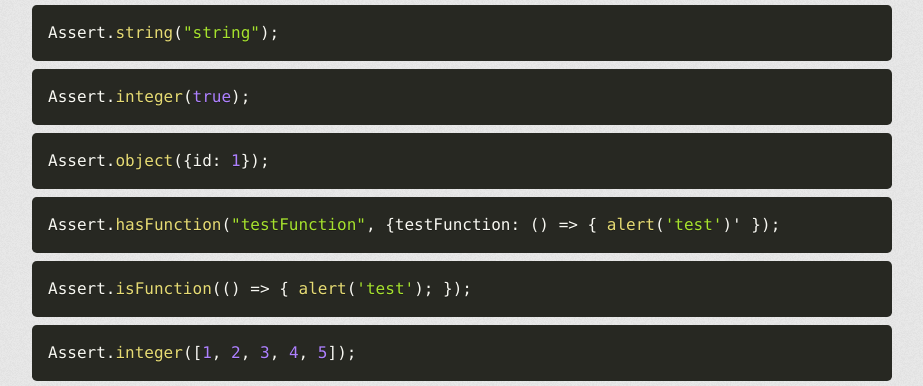
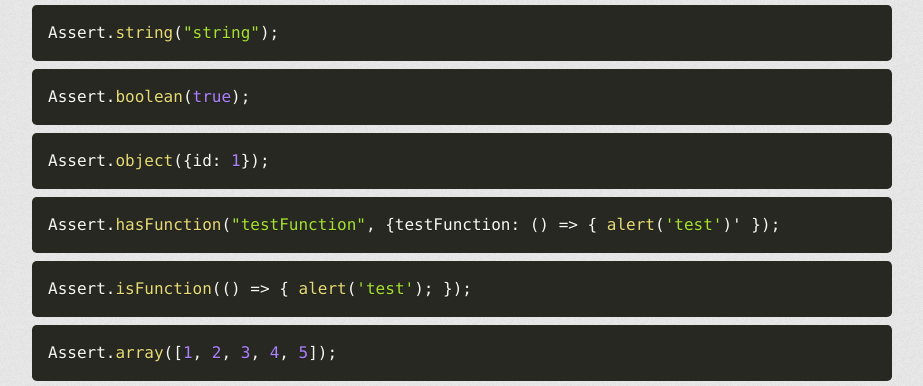
Before and after one commit to Tiliqua/assert-js, a plain HTML site: page index.html in a window 1280 px wide. Shown: the part 1547-1933 px from the top of the page, without its empty margins (178-1101 px from the left). Drawn offline with Linux system fonts and the light colour scheme; a web font is replaced by a local one.

Commit message:
Fixed docs

```diff
--- a/index.html
+++ b/index.html
@@ -68,11 +68,11 @@
             <pre><code class="language-javascript">Assert.lessThan(10, 5)</code></pre>
             <pre><code class="language-javascript">Assert.lessThanOrEqual(1, 1)</code></pre>
             <pre><code class="language-javascript">Assert.string("string");</code></pre>
-            <pre><code class="language-javascript">Assert.integer(true);</code></pre>
+            <pre><code class="language-javascript">Assert.boolean(true);</code></pre>
             <pre><code class="language-javascript">Assert.object({id: 1});</code></pre>
             <pre><code class="language-javascript">Assert.hasFunction("testFunction", {testFunction: () => { alert('test')' });</code></pre>
             <pre><code class="language-javascript">Assert.isFunction(() => { alert('test'); });</code></pre>
-            <pre><code class="language-javascript">Assert.integer([1, 2, 3, 4, 5]);</code></pre>
+            <pre><code class="language-javascript">Assert.array([1, 2, 3, 4, 5]);</code></pre>
             <pre><code class="language-javascript">Assert.count(0, []);</code></pre>
             <pre><code class="language-javascript">Assert.notEmpty(0, [1, 2, 3]);</code></pre>
             <pre><code class="language-javascript">Assert.jsonString('{"key": "value"}');</code></pre>
```
